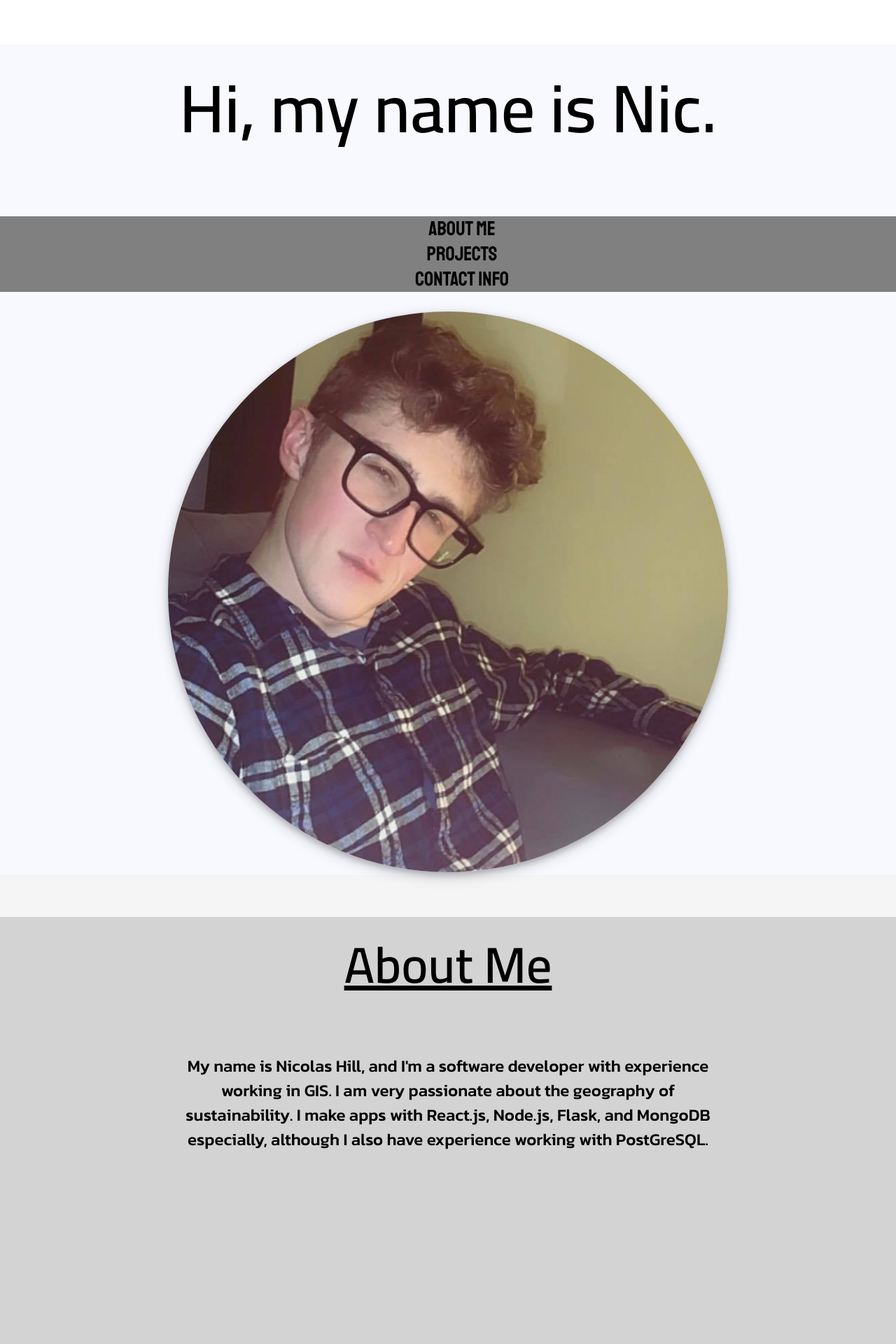
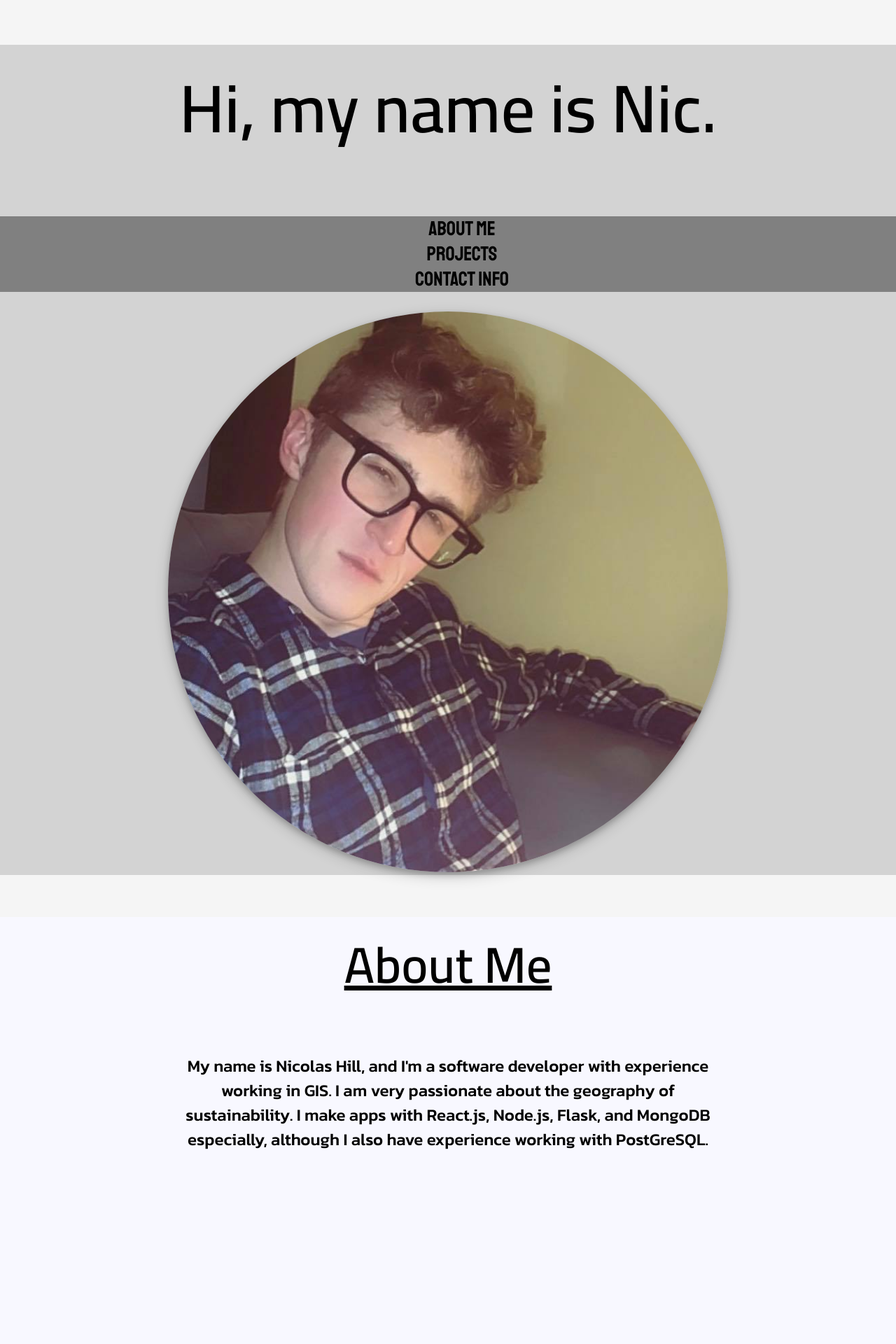
Before and after one commit to nrhill1/nicsite, a React (Create React App) app: page / in a window 1280 px wide. Shown: the top 1920 px of the page at 70% size. Built offline with nearby package versions, Linux system fonts and the light colour scheme.

Commit message:
more style

```diff
--- a/src/App.css
+++ b/src/App.css
@@ -1,10 +1,14 @@
+html {
+  background-color: whitesmoke;
+}
+
 .App {
   text-align: center;
   background-color: whitesmoke;
 }
 
 .about {
-  background-color: lightgray;
+  background-color: ghostwhite;
   height: 40rem;
   margin: 0 auto;
 }
@@ -23,7 +27,7 @@ h2 {
 }
 
 header {
-  background: ghostwhite;
+  background: lightgray;
 }
 
 .fw {
@@ -70,6 +74,7 @@ header {
 
 .navbar li {
   list-style: none;
+  align-self: center;
 }
 
 .navbar li:hover {
```
